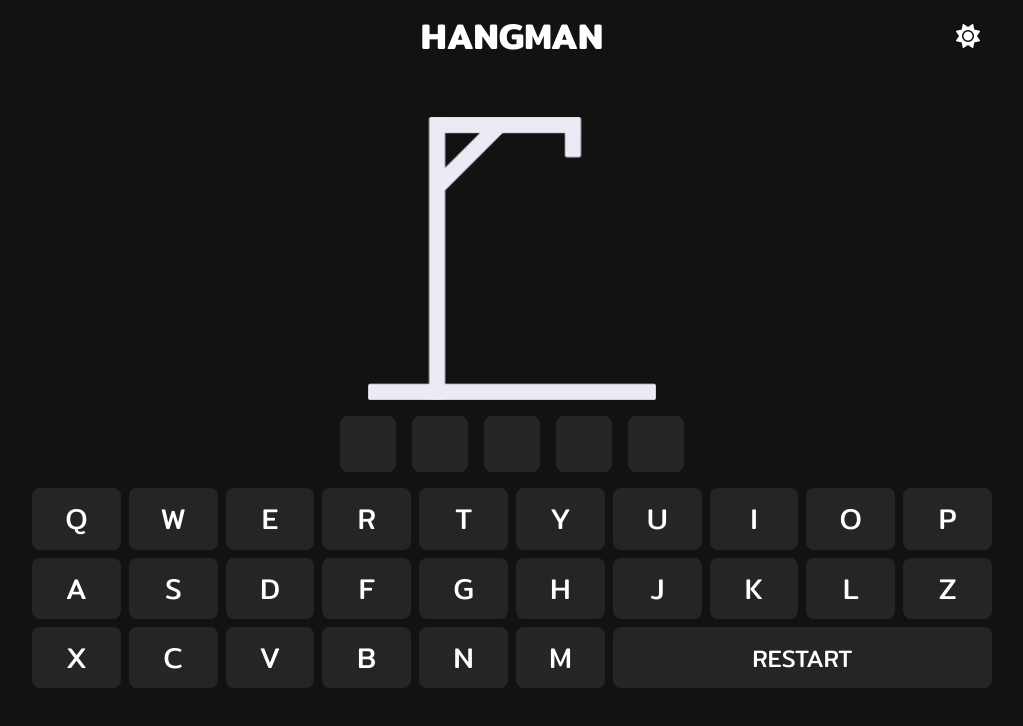
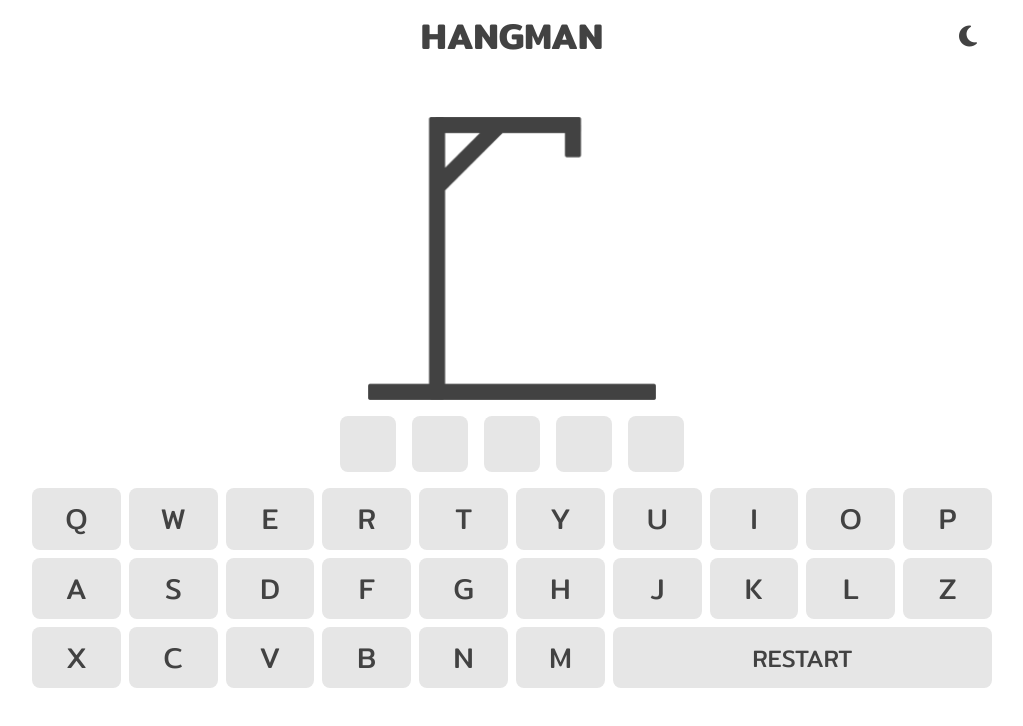
Before and after one commit to davyd-souza/hangman, a React (Vite) app: page / in a window 1280 px wide. Shown: the top 726 px of the page, without its empty margins (128-1151 px from the left). Built offline with nearby package versions, Linux system fonts and the light colour scheme.

Commit message:
feat: implement persistedState hook

```diff
--- a/src/App.tsx
+++ b/src/App.tsx
@@ -1,18 +1,18 @@
-// DEPENDENCY
-import { useState } from 'react';
-
 // COMPONENT
 import { Hangman } from './components/Hangman'
 
 // STYLE
 import './App.css';
 import GlobalStyle from './styles/global'
-import { ThemeProvider } from 'styled-components'
+import { ThemeProvider, DefaultTheme } from 'styled-components'
 import light from './styles/themes/light'
 import dark from './styles/themes/dark'
 
+// UTIL
+import { usePersistedState } from './hooks/usePersistedState'
+
 function App() {
-	const [ theme, setTheme ] = useState(dark)
+	const [ theme, setTheme ] = usePersistedState<DefaultTheme>('theme', light)
 
 	const toggleTheme = () => setTheme(theme.title === 'light' ? dark : light)
 
```
